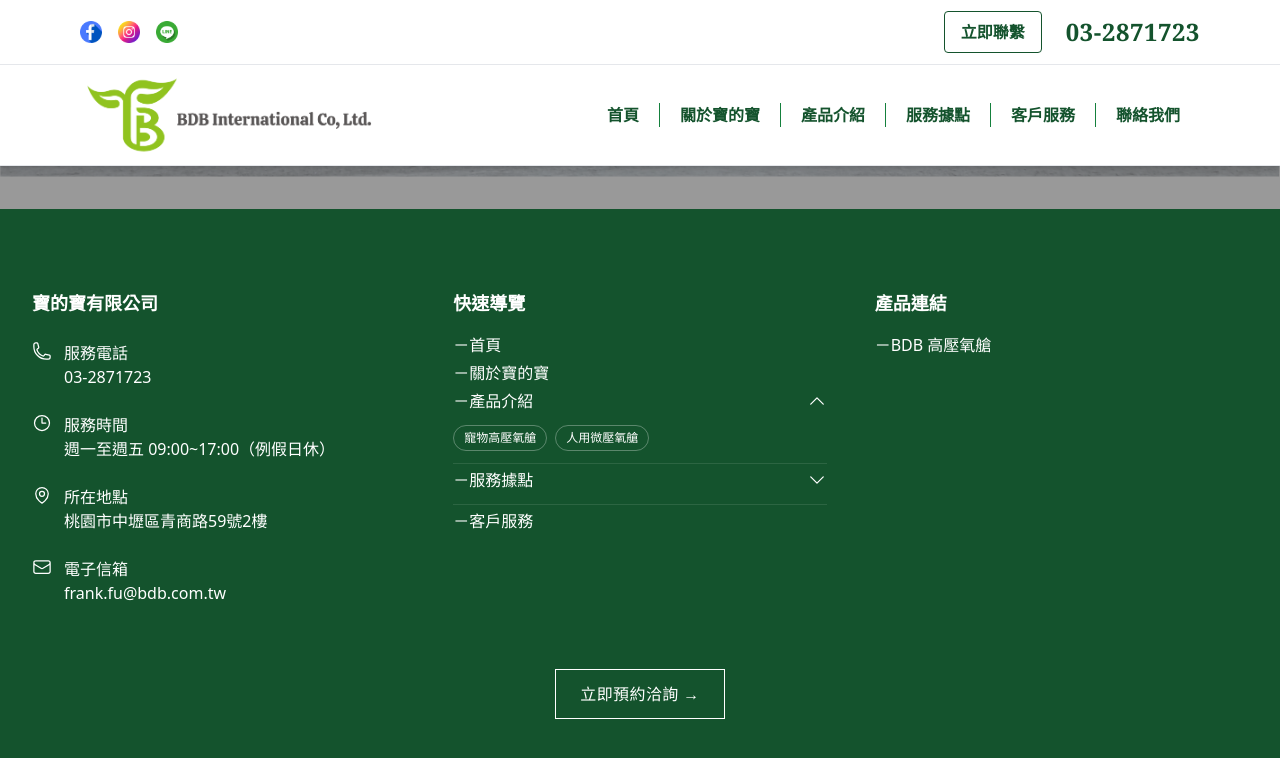
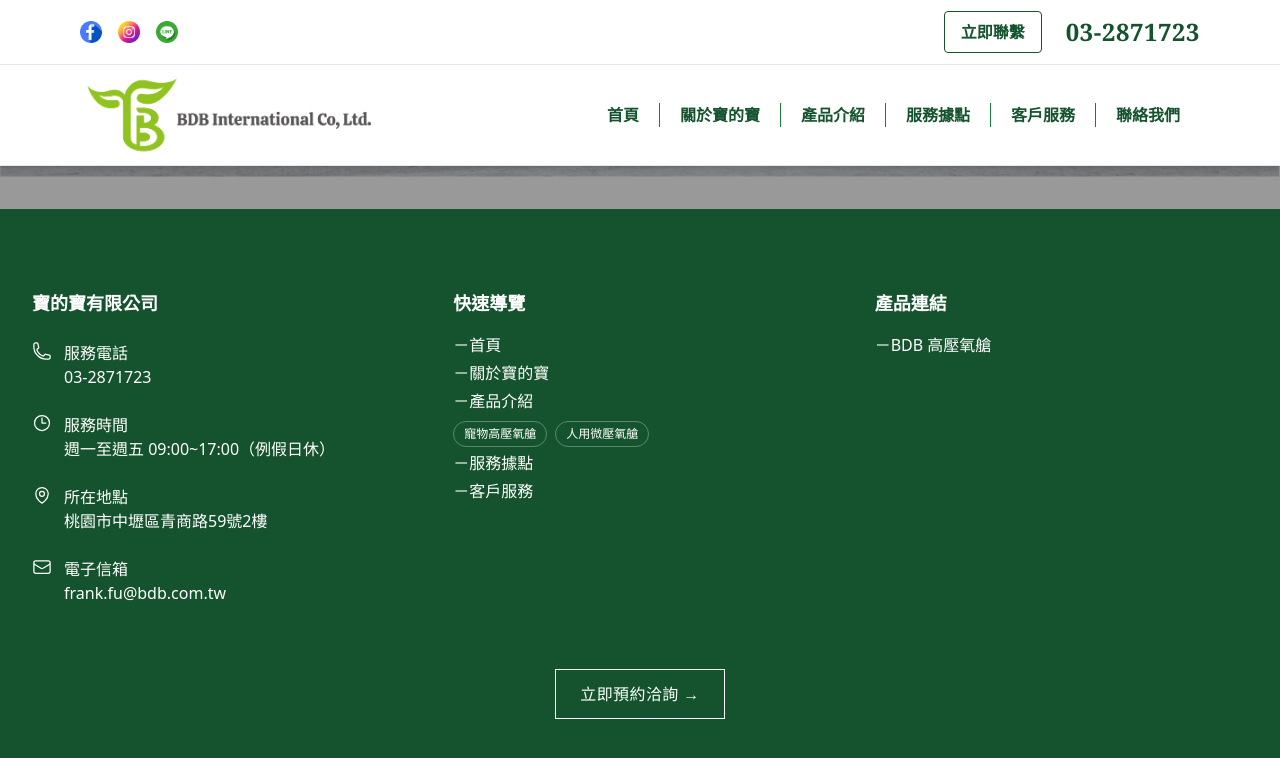
Before and after one commit to frankfu88/bdb, a Next.js app: page / in a window 1280 px wide. Both pictures are taken after a click on the button "－產品介紹". Shown: the part 4521-5279 px from the top of the page. Built offline with nearby package versions, Linux system fonts and the light colour scheme.

Commit message:
footer UI fixed

```diff
--- a/src/components/footer.tsx
+++ b/src/components/footer.tsx
@@ -1,6 +1,6 @@
 'use client';
 
-import { useState, useEffect } from 'react';
+import { useEffect, useState } from 'react';
 import Link from 'next/link';
 import { usePathname } from 'next/navigation';
 import {
@@ -8,66 +8,33 @@ import {
   ClockIcon,
   MapPinIcon,
   EnvelopeIcon,
-  ChevronDownIcon,
 } from '@heroicons/react/24/outline';
 
-type DisclosureItem = { href: string; label: string };
+type ChipLink = { href: string; label: string };
 
-function FooterDisclosure({
-  title,
-  items,
-  defaultOpen = false,
-}: {
-  title: string;
-  items: DisclosureItem[];
-  defaultOpen?: boolean;
-}) {
-  const [open, setOpen] = useState(defaultOpen);
-  const pathname = usePathname();
+const PRODUCT_LINKS: ChipLink[] = [
+  { href: '/products/pet', label: '寵物高壓氧艙' },
+  { href: '/products/human', label: '人用微壓氧艙' },
+];
 
-  // close when route changes
-  useEffect(() => {
-    setOpen(false);
-  }, [pathname]);
-
-  return (
-    <li className="border-b border-white/10 last:border-b-0 pb-3 mb-3">
-      <button
-        type="button"
-        onClick={() => setOpen((v) => !v)}
-        aria-expanded={open}
-        className="w-full flex items-center justify-between gap-3 text-left hover:text-green-200 transition-colors"
-      >
-        <span className="inline-flex items-center">－{title}</span>
-        <ChevronDownIcon
-          className={`h-5 w-5 shrink-0 transition-transform duration-200 ${open ? 'rotate-180' : ''}`}
-        />
-      </button>
-
-      <div
-        className={`grid transition-all duration-300 ease-out ${
-          open ? 'max-h-40 opacity-100 mt-3' : 'max-h-0 opacity-0 mt-0'
-        } overflow-hidden`}
-      >
-        <div className="flex flex-wrap gap-2 justify-center sm:justify-start">
-          {items.map((it) => (
-            <Link
-              key={it.href}
-              href={it.href}
-              onClick={() => setOpen(false)} // close immediately on click
-              className="inline-flex items-center rounded-full border border-white/30 px-2.5 py-1 text-xs text-white hover:bg-white hover:text-[#003E1F] transition"
-            >
-              {it.label}
-            </Link>
-          ))}
-        </div>
-      </div>
-    </li>
-  );
-}
+const LOCATION_LINKS: ChipLink[] = [
+  { href: '/locations/pet-hospitals', label: '寵物醫院' },
+  { href: '/locations/gyms', label: '健身房' },
+];
 
 export default function Footer() {
   const [year] = useState<number>(new Date().getFullYear());
+  const pathname = usePathname();
+
+  // 兩個獨立開關：各自展開在對應的清單項目之下
+  const [openProducts, setOpenProducts] = useState(false);
+  const [openLocations, setOpenLocations] = useState(false);
+
+  // 換頁自動收合
+  useEffect(() => {
+    setOpenProducts(false);
+    setOpenLocations(false);
+  }, [pathname]);
 
   const companyInfo = [
     { Icon: PhoneIcon, label: '服務電話', value: '03-2871723' },
@@ -79,7 +46,9 @@ export default function Footer() {
   return (
     <footer className="bg-green-900 text-white pt-20 pb-10">
       <div className="max-w-7xl mx-auto px-4 sm:px-6 lg:px-8">
+        {/* 三欄資訊區 */}
         <div className="grid grid-cols-1 sm:grid-cols-2 md:grid-cols-3 gap-y-10 gap-x-12 justify-items-center sm:justify-items-start">
+          {/* 公司資訊 */}
           <div className="w-full">
             <h3 className="text-lg font-bold mb-6 text-center sm:text-left">寶的寶有限公司</h3>
             <ul className="space-y-6">
@@ -95,6 +64,7 @@ export default function Footer() {
             </ul>
           </div>
 
+          {/* 快速導覽（點擊項目 → 在該項目下方顯示 chips） */}
           <div className="w-full">
             <h3 className="text-lg font-bold mb-4 text-center sm:text-left">快速導覽</h3>
             <ul className="space-y-1 text-center sm:text-left">
@@ -105,21 +75,76 @@ export default function Footer() {
                 <Link href="/about" className="hover:text-green-200">－關於寶的寶</Link>
               </li>
 
-              <FooterDisclosure
-                title="產品介紹"
-                items={[
-                  { href: '/products/pet', label: '寵物高壓氧艙' },
-                  { href: '/products/human', label: '人用微壓氧艙' },
-                ]}
-              />
+              {/* 產品介紹 */}
+              <li>
+                <button
+                  type="button"
+                  onClick={() => {
+                    setOpenProducts((v) => !v);
+                    // 若打開產品，關掉據點；反之亦然
+                    if (!openProducts) setOpenLocations(false);
+                  }}
+                  className="w-full text-left hover:text-green-200 text-center sm:text-left"
+                  aria-expanded={openProducts}
+                >
+                  －產品介紹
+                </button>
 
-              <FooterDisclosure
-                title="服務據點"
-                items={[
-                  { href: '/locations/pet-hospitals', label: '寵物醫院' },
-                  { href: '/locations/gyms', label: '健身房' },
-                ]}
-              />
+                {/* chips：就在「產品介紹」這一行的下方 */}
+                <div
+                  className={`overflow-hidden transition-all duration-300 ease-out ${
+                    openProducts ? 'max-h-24 opacity-100 mt-2' : 'max-h-0 opacity-0'
+                  }`}
+                >
+                  <div className="flex flex-wrap gap-2 justify-center sm:justify-start">
+                    {PRODUCT_LINKS.map((it) => (
+                      <Link
+                        key={it.href}
+                        href={it.href}
+                        onClick={() => setOpenProducts(false)}
+                        className="inline-flex items-center rounded-full border border-white/30 px-2.5 py-1 text-xs text-white hover:bg-white hover:text-[#003E1F] transition"
+                      >
+                        {it.label}
+                      </Link>
+                    ))}
+                  </div>
+                </div>
+              </li>
+
+              {/* 服務據點 */}
+              <li>
+                <button
+                  type="button"
+                  onClick={() => {
+                    setOpenLocations((v) => !v);
+                    if (!openLocations) setOpenProducts(false);
+                  }}
+                  className="w-full text-left hover:text-green-200 text-center sm:text-left"
+                  aria-expanded={openLocations}
+                >
+                  －服務據點
+                </button>
+
+                {/* chips：就在「服務據點」這一行的下方 */}
+                <div
+                  className={`overflow-hidden transition-all duration-300 ease-out ${
+                    openLocations ? 'max-h-24 opacity-100 mt-2' : 'max-h-0 opacity-0'
+                  }`}
+                >
+                  <div className="flex flex-wrap gap-2 justify-center sm:justify-start">
+                    {LOCATION_LINKS.map((it) => (
+                      <Link
+                        key={it.href}
+                        href={it.href}
+                        onClick={() => setOpenLocations(false)}
+                        className="inline-flex items-center rounded-full border border-white/30 px-2.5 py-1 text-xs text-white hover:bg-white hover:text-[#003E1F] transition"
+                      >
+                        {it.label}
+                      </Link>
+                    ))}
+                  </div>
+                </div>
+              </li>
 
               <li>
                 <Link href="/customer-service" className="hover:text-green-200">－客戶服務</Link>
@@ -127,6 +152,7 @@ export default function Footer() {
             </ul>
           </div>
 
+          {/* 產品連結 */}
           <div className="w-full">
             <h3 className="text-lg font-bold mb-4 text-center sm:text-left">產品連結</h3>
             <ul className="space-y-3 text-center sm:text-left">
@@ -137,6 +163,7 @@ export default function Footer() {
           </div>
         </div>
 
+        {/* CTA */}
         <div className="mt-16 text-center">
           <Link
             href="https://line.me/ti/p/@464hptwo"
@@ -147,8 +174,10 @@ export default function Footer() {
           </Link>
         </div>
 
+        {/* 分隔線 */}
         <div className="mt-16 border-t border-white/20 mx-auto max-w-6xl" />
 
+        {/* 版權聲明 */}
         <div className="pt-4 text-center text-sm">
           &copy; {year} 寶的寶有限公司 | BDB International Co, Ltd.
         </div>
```
